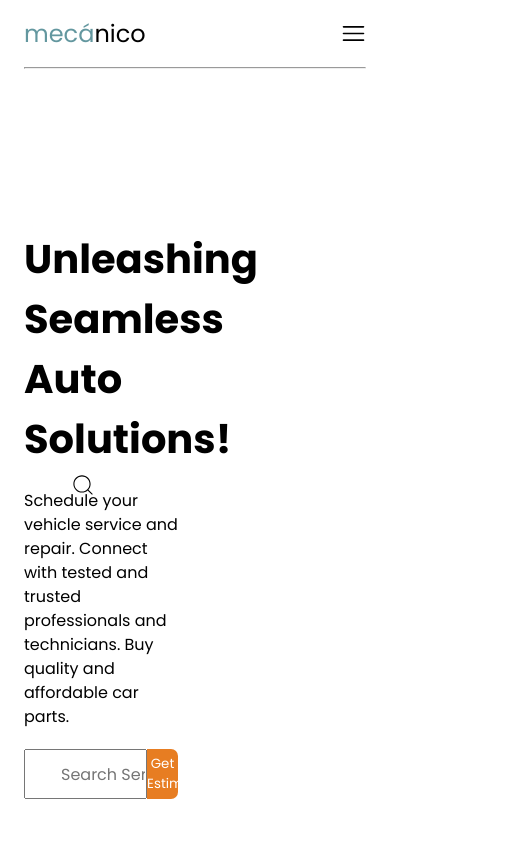
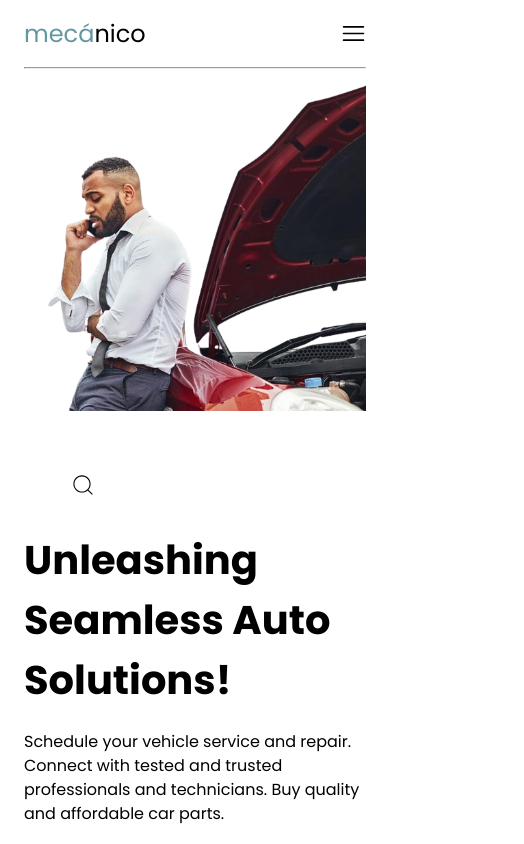
Before and after one commit to Deyjuwon/mecanico, a React (Vite) app: page / in a window 390 px wide. Shown: the top 844 px of the page, 524 px wide, since content can reach past the window. Built offline with nearby package versions, Linux system fonts and the light colour scheme.

Commit message:
hero section resonsiveness

```diff
--- a/src/Components/Hero/Hero.css
+++ b/src/Components/Hero/Hero.css
@@ -1,6 +1,4 @@
-.p-hero {
-    padding-top: 3rem;
-}
+
 
 .l-hero > h1 {
     font-size: 40px;
@@ -27,3 +25,48 @@
     flex-direction: column;
     margin-top: 7rem;
 }
+
+
+
+
+@media only screen and (max-width: 600px) {
+    .a-l-hero {
+        width: 100%;
+        display: flex;
+        flex-direction: column;
+        order: 2;
+        /* margin-top: 7rem; */
+    }
+
+    .p-hero {
+        padding-top: 0rem;
+    }
+
+    .l-hero > h1 {
+        font-size: 40px;
+        padding-bottom: 20px;
+        line-height: 1.5;
+    }
+
+    .l-hero > p {
+        line-height: 1.5;
+        padding-bottom: 20px;
+    }
+
+    .hero-container {
+        display: flex;
+        justify-content: center;
+
+        flex-direction: column;
+        /* align-items: center; */
+
+    }
+
+    .r-hero> img {
+        width: 100%;
+
+    }
+    .r-hero {
+        order: 1;
+    }
+}
```
